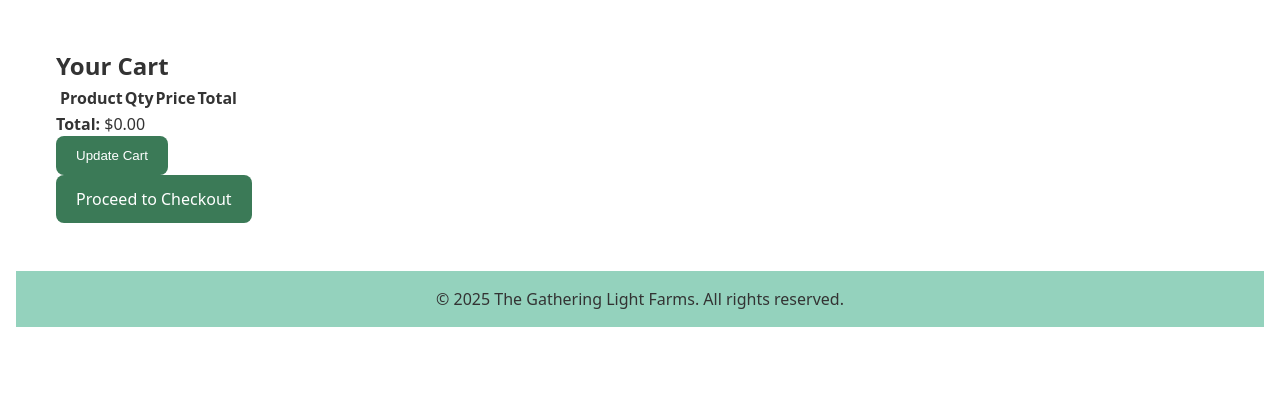
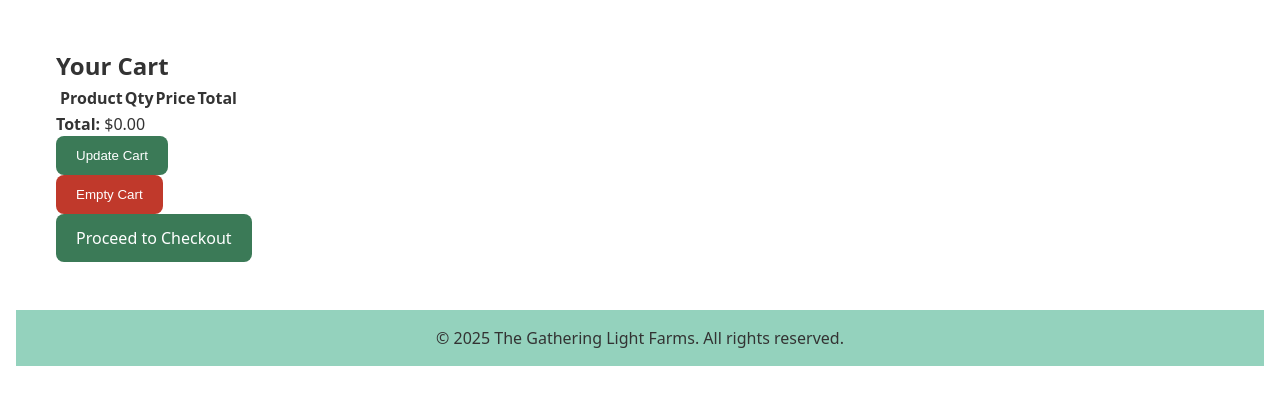
Before and after one commit to brandonifco/farm-website, a PHP site: page /store/cart.php in a window 1280 px wide. Shown: the part 72-477 px from the top of the page. Run offline with PHP 8.4, Linux system fonts and the light colour scheme; lists and menus that the app fills with data are empty.

Commit message:
Added Empty Cart button in cart with functionality.

```diff
--- a/css/components.css
+++ b/css/components.css
@@ -47,3 +47,10 @@
     height: auto;
     object-fit: cover;
 }
+button.danger {
+    background: #c0392b;
+}
+
+button.danger:hover {
+    background: #e74c3c;
+}
--- a/store/cart.php
+++ b/store/cart.php
@@ -121,9 +121,27 @@ if (!empty($_SESSION['cart'])) {
         <p><strong>Total:</strong> $<?php echo number_format($total, 2); ?></p>
         <button type="submit" name="update_cart" class="button">Update Cart</button>
     </form>
+        <!-- Empty Cart button -->
+        <form method="post" action="empty-cart.php" id="empty-cart-form" style="display:inline;">
+            <button type="submit" class="button danger" id="empty-cart-btn">Empty Cart</button>
+        </form><br>
+
 
     <a href="checkout.php" class="button">Proceed to Checkout</a>
 
 </section>
+<script>
+document.addEventListener('DOMContentLoaded', function () {
+    const btn = document.getElementById('empty-cart-btn');
+    if (!btn) return;
+
+    btn.addEventListener('click', function (e) {
+        if (!confirm('Are you sure you want to empty your cart?')) {
+            e.preventDefault();   // stop submission if they hit “Cancel”
+        }
+    });
+});
+</script>
+
 
 <?php include '../includes/footer.php'; ?>
```
Also changed, not shown: store/empty-cart.php (added, +13 -0 lines).
